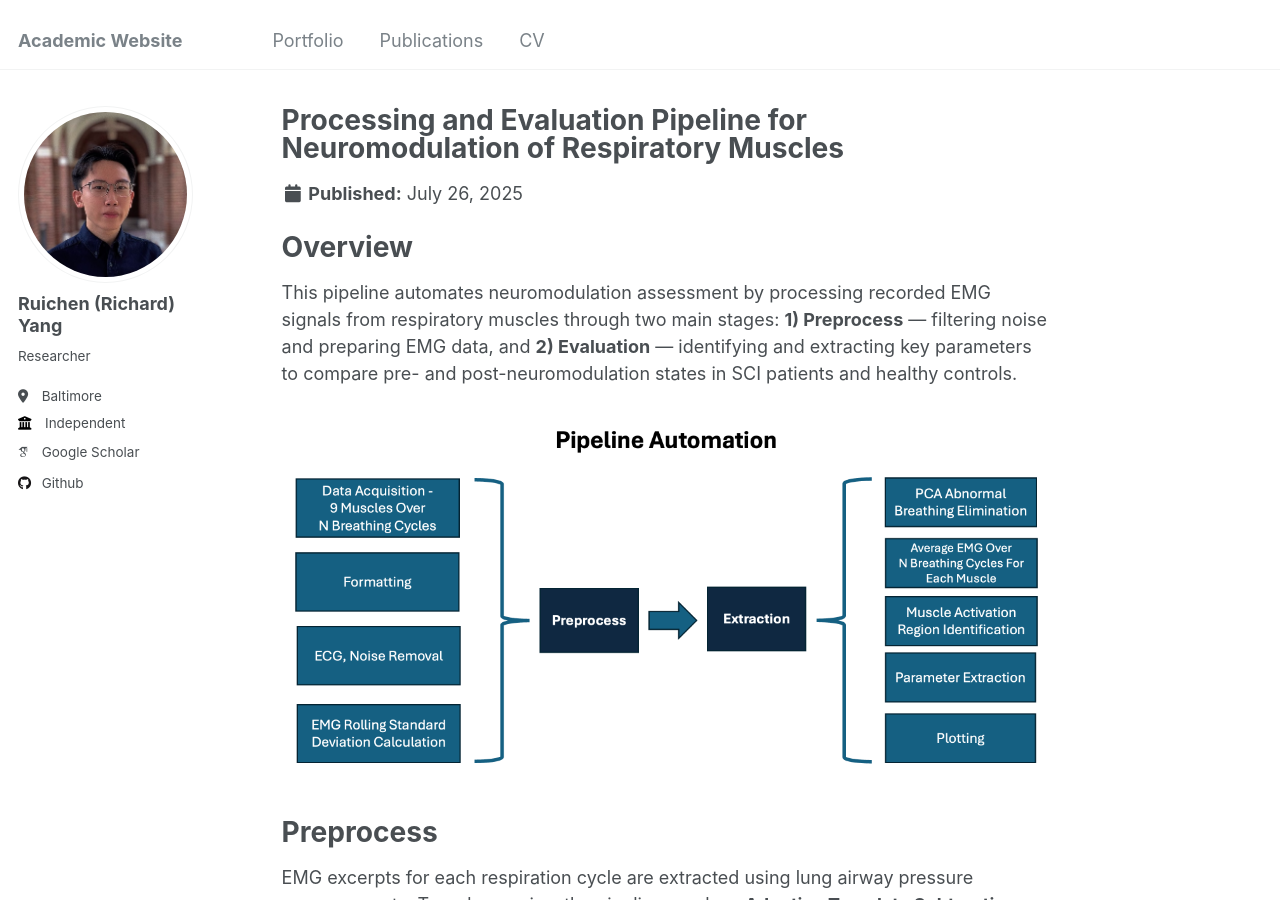
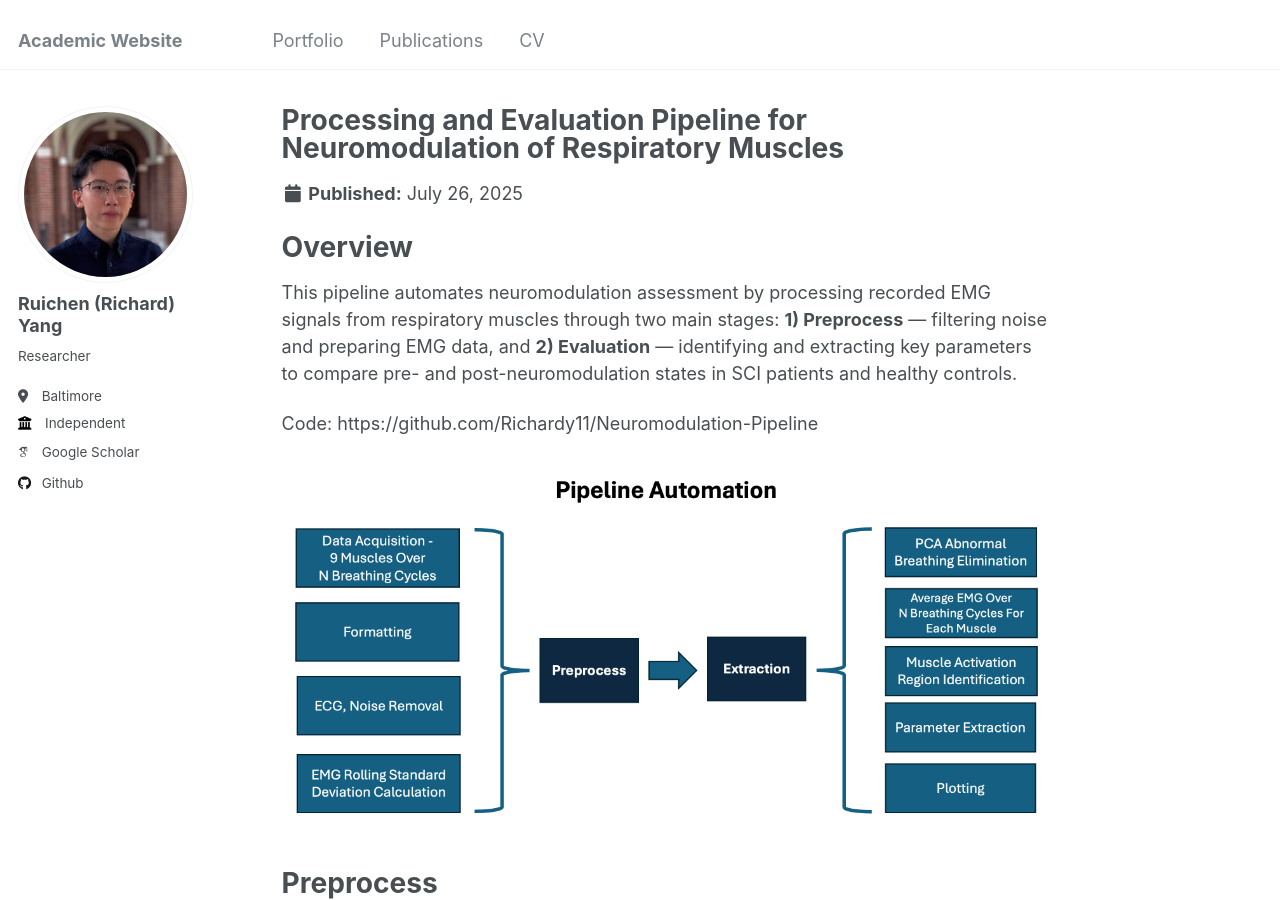
Before and after one commit to Richardy11/Richardy11.github.io, a Jekyll site: the page built from _portfolio/portfolio-2.md, in a window 1280 px wide and 900 px high. Built offline with Jekyll 4.4.1, drawn with Linux system fonts in a browser that asks for light colours; some web fonts are replaced; part of the change alters nothing that is shown.

Commit message:
small fix

```diff
--- a/_portfolio/portfolio-2.md
+++ b/_portfolio/portfolio-2.md
@@ -7,6 +7,8 @@ collection: portfolio
 Overview
 ======
 This pipeline automates neuromodulation assessment by processing recorded EMG signals from respiratory muscles through two main stages: **1) Preprocess** — filtering noise and preparing EMG data, and **2) Evaluation** — identifying and extracting key parameters to compare pre- and post-neuromodulation states in SCI patients and healthy controls.
+
+Code: https://github.com/Richardy11/Neuromodulation-Pipeline
 
 ![Pipeline](/images/Pipeline_Design.png)
 
```
